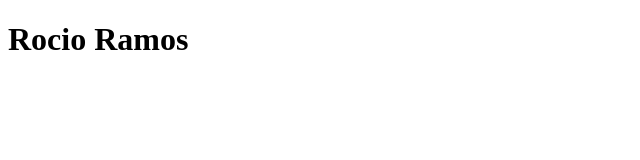
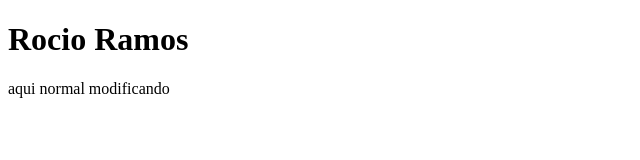
Before and after one commit to RocioOR/Seminario_Git_Github, a plain HTML site: page index.html in a window 1280 px wide. Shown: the whole page, without its empty margins (0-640 px from the left). Drawn offline with Linux system fonts and the light colour scheme.

Commit message:
Update index.html

```diff
--- a/index.html
+++ b/index.html
@@ -8,6 +8,7 @@
 </head>
 <body>
     <h1>Rocio Ramos</h1>
+    <p>aqui normal modificando</p>
 
 </body>
 </html>
```
